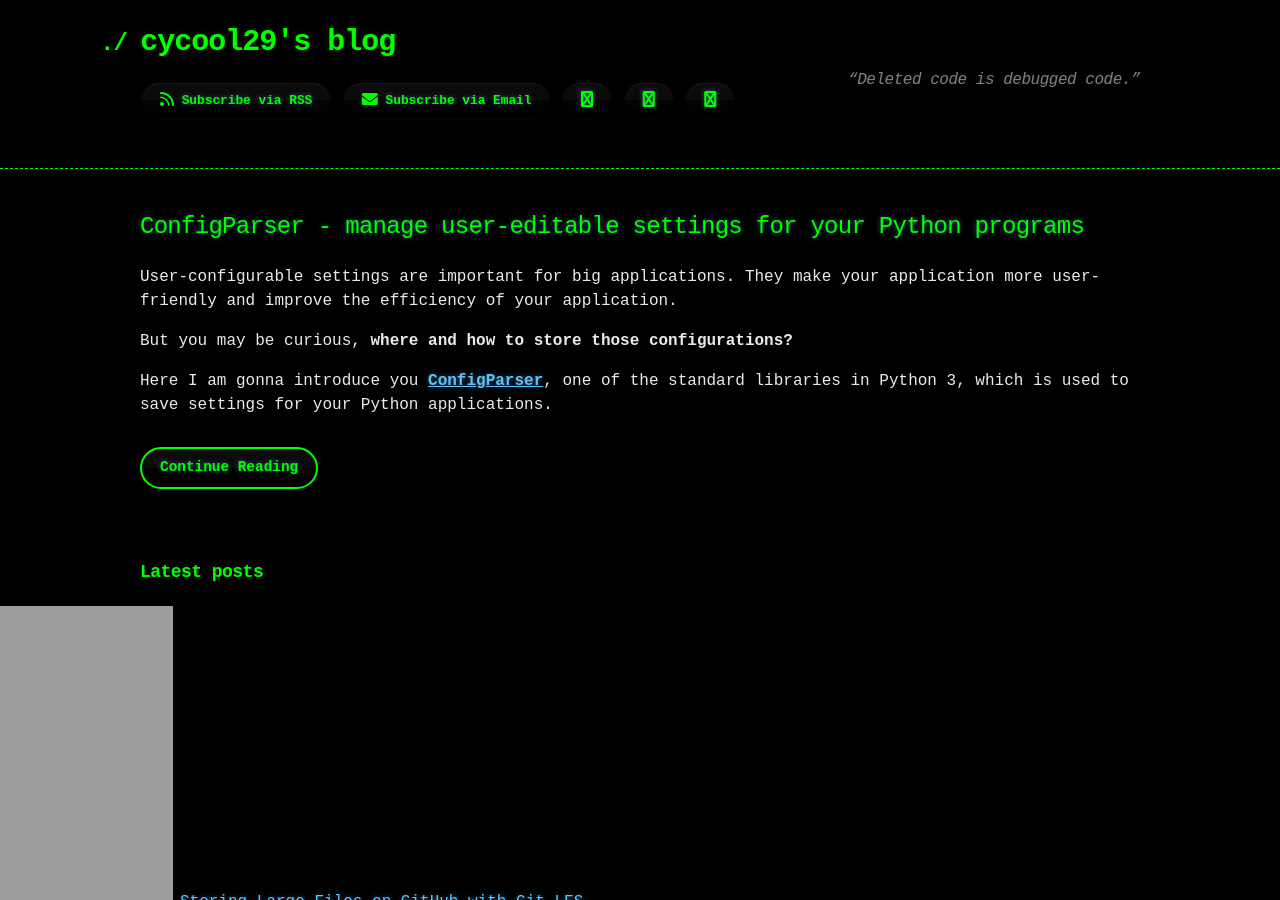
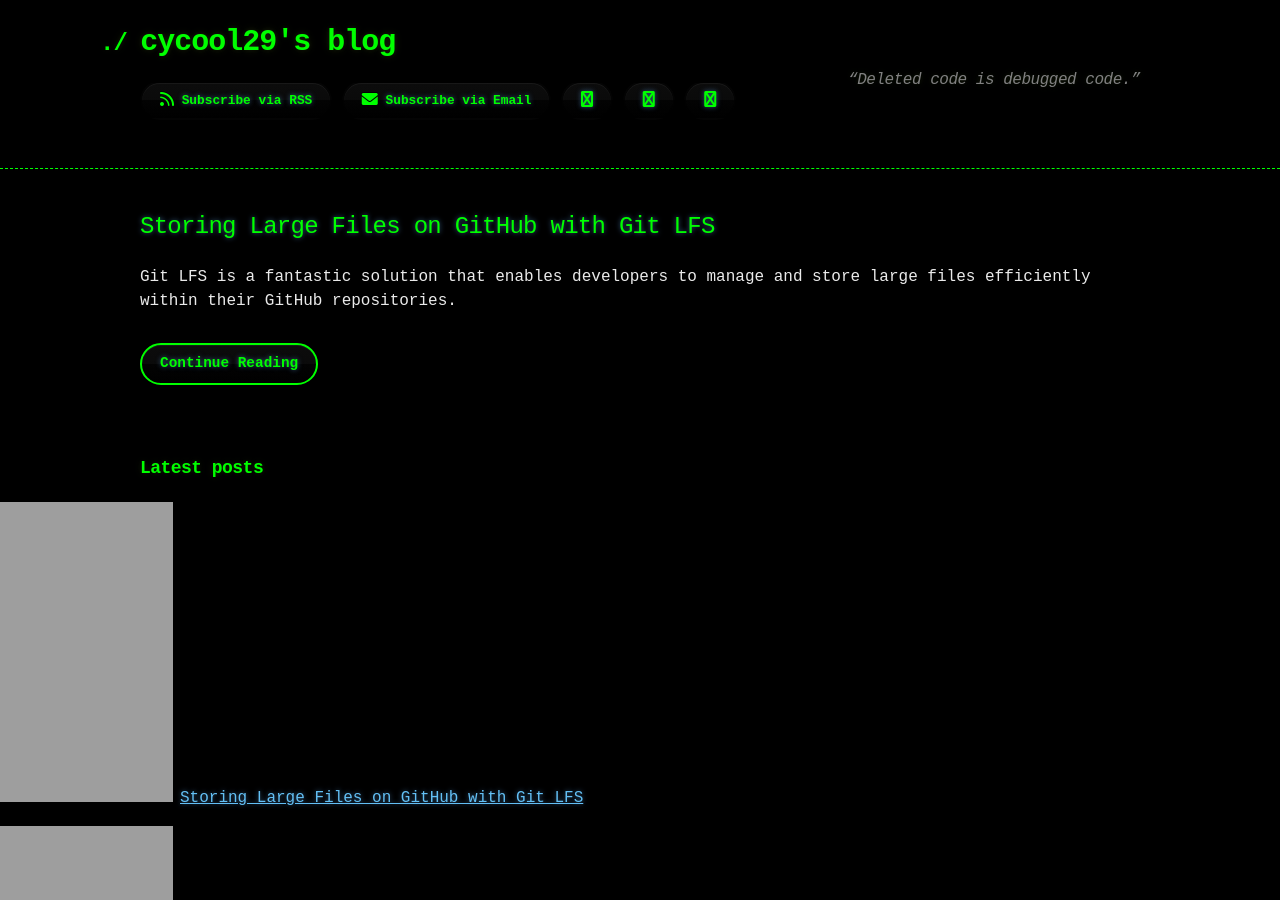
Before and after one commit to cycool29/cycool29.github.io, a Jekyll site: the page built from index.md, in a window 1280 px wide and 900 px high. Built offline with Jekyll 4.4.1, drawn with Linux system fonts in a browser that asks for light colours; a style sheet for code colours, icons or effects is not loaded.

Commit message:
Update index.md

```diff
--- a/index.md
+++ b/index.md
@@ -4,18 +4,15 @@ layout: default
 author: cycool29
 ---
 
-<h2><a href="/post/000005" style="text-decoration: none; color: #00ff00">ConfigParser - manage user-editable settings for your Python programs</a></h2>
+{% for post in site.posts limit:1 %}
+<h2><a href="{{ post.url }}" style="text-decoration: none; color: #00ff00">{{  post.title  }}</a></h2>
 
-User-configurable settings are important for big applications. They make your application more user-friendly and improve the efficiency of your application.
+{{ post.description }}
 
-But you may be curious, **where and how to store those configurations?**
+<p class="btn" style="color: #0f0; font-size: 90%; border-color: #00ff00"><a style="text-decoration: none; color: #0f0;"
+                        href="{{ post.url }}">Continue Reading </a></p>
 
-Here I am gonna introduce you **[ConfigParser](https://docs.python.org/3/library/configparser)**, one of the standard libraries in Python 3, which is used to save settings for your Python applications.
-
-
- <p class="btn" style="color: #0f0; font-size: 90%; border-color: #00ff00"><a style="text-decoration: none; color: #0f0;"
-                        href="/post/000005.html">Continue Reading </a></p>
-
+{% endfor %}
 <br/>
 
 ### **Latest posts**
```
